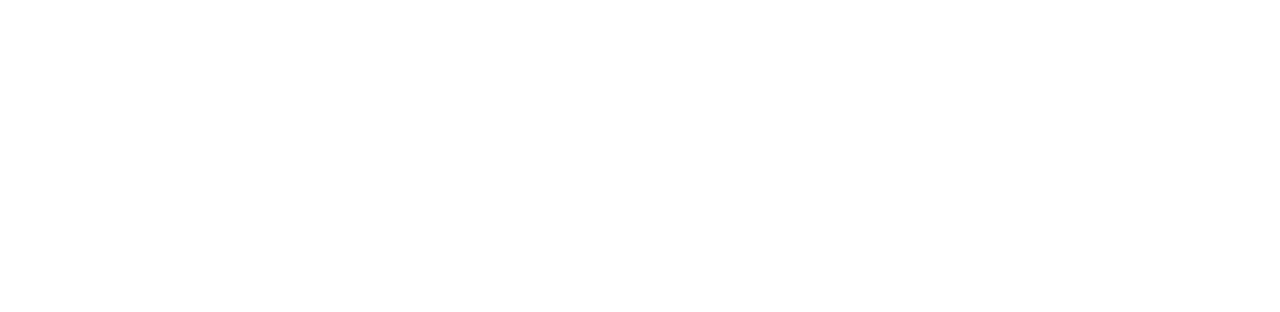
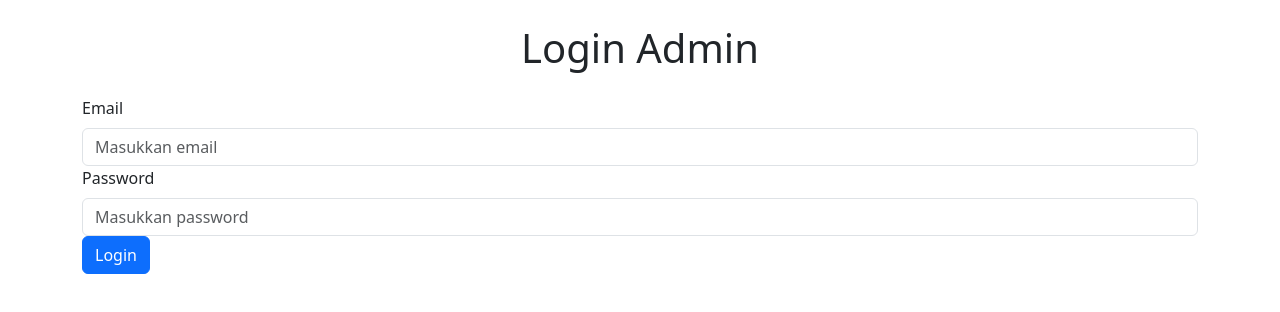
Before and after one commit to ImamAriadi2022/web-search-loker, a React (Create React App) app in the folder frontend/: page /login in a window 1280 px wide. Before the commit this address had no page. Shown: the top 312 px of the page. Built offline with nearby package versions, Linux system fonts and the light colour scheme.

Commit message:
update admin page

```diff
--- a/frontend/src/App.js
+++ b/frontend/src/App.js
@@ -3,6 +3,7 @@ import { BrowserRouter as Router, Route, Routes } from 'react-router-dom';
 import LandingPage from './page/LandingPage';
 import AdminPage from './page/AdminPage';
 import JobRegisterPage from './page/JobRegisterPage';
+import AdminLoginPage from './page/AdminLoginPage';
 
 function App() {
   return (
@@ -11,6 +12,7 @@ function App() {
         <Route path="/" element={<LandingPage />} />
         <Route path="/admin" element={<AdminPage />} />
         <Route path="/register" element={<JobRegisterPage />} />
+        <Route path="/login" element={<AdminLoginPage />} />
       </Routes>
     </Router>
   );
--- a/frontend/src/components/Navbar.js
+++ b/frontend/src/components/Navbar.js
@@ -2,6 +2,13 @@ import React from "react";
 import { Navbar, Nav, Container } from "react-bootstrap";
 
 function CustomNavbar() {
+  const isAdmin = localStorage.getItem("isAdmin") === "true";
+
+  const handleLogout = () => {
+    localStorage.removeItem("isAdmin");
+    window.location.href = "/login";
+  };
+
   return (
     <Navbar bg="dark" variant="dark" expand="lg">
       <Container>
@@ -11,7 +18,14 @@ function CustomNavbar() {
           <Nav className="ml-auto">
             <Nav.Link href="/">Beranda</Nav.Link>
             <Nav.Link href="/register">Daftar Pekerjaan</Nav.Link>
-            <Nav.Link href="/admin">Admin</Nav.Link>
+            {isAdmin ? (
+              <>
+                <Nav.Link href="/admin">Admin</Nav.Link>
+                <Nav.Link onClick={handleLogout}>Logout</Nav.Link>
+              </>
+            ) : (
+              <Nav.Link href="/login">Login Admin</Nav.Link>
+            )}
           </Nav>
         </Navbar.Collapse>
       </Container>
--- /dev/null
+++ b/frontend/src/page/AdminLoginPage.js
@@ -0,0 +1,50 @@
+import React, { useState } from "react";
+import { Container, Form, Button, Alert } from "react-bootstrap";
+
+function AdminLoginPage() {
+  const [email, setEmail] = useState("");
+  const [password, setPassword] = useState("");
+  const [error, setError] = useState("");
+
+  const handleLogin = (e) => {
+    e.preventDefault();
+    if (email === "admin@example.com" && password === "admin123") {
+      localStorage.setItem("isAdmin", "true");
+      window.location.href = "/admin";
+    } else {
+      setError("Email atau password salah");
+    }
+  };
+
+  return (
+    <Container className="mt-4">
+      <h1 className="text-center mb-4">Login Admin</h1>
+      {error && <Alert variant="danger">{error}</Alert>}
+      <Form onSubmit={handleLogin}>
+        <Form.Group controlId="formEmail">
+          <Form.Label>Email</Form.Label>
+          <Form.Control
+            type="email"
+            placeholder="Masukkan email"
+            value={email}
+            onChange={(e) => setEmail(e.target.value)}
+          />
+        </Form.Group>
+        <Form.Group controlId="formPassword">
+          <Form.Label>Password</Form.Label>
+          <Form.Control
+            type="password"
+            placeholder="Masukkan password"
+            value={password}
+            onChange={(e) => setPassword(e.target.value)}
+          />
+        </Form.Group>
+        <Button variant="primary" type="submit">
+          Login
+        </Button>
+      </Form>
+    </Container>
+  );
+}
+
+export default AdminLoginPage;
--- a/frontend/src/page/AdminPage.js
+++ b/frontend/src/page/AdminPage.js
@@ -1,6 +1,6 @@
 import React, { useState } from "react";
-import { Container, Table, Form, Button, Row, Col } from "react-bootstrap";
-import CostumNavbar from "../components/Navbar";
+import { Container, Table, Form, Button, Row, Col, Modal } from "react-bootstrap";
+import CustomNavbar from "../components/Navbar";
 
 function AdminPage() {
   const [jobs, setJobs] = useState([
@@ -56,6 +56,7 @@ function AdminPage() {
   const [filteredJobs, setFilteredJobs] = useState(jobs);
   const [searchQuery, setSearchQuery] = useState("");
   const [filterProfession, setFilterProfession] = useState("");
+  const [selectedJob, setSelectedJob] = useState(null);
 
   // Handle approve action
   const handleApprove = (id) => {
@@ -107,9 +108,19 @@ function AdminPage() {
     setFilteredJobs(filtered);
   };
 
+  // Handle show detail
+  const handleShowDetail = (job) => {
+    setSelectedJob(job);
+  };
+
+  // Handle close detail
+  const handleCloseDetail = () => {
+    setSelectedJob(null);
+  };
+
   return (
     <>
-    <CostumNavbar />
+      <CustomNavbar />
       <Container className="mt-4">
         <h1 className="text-center mb-4">Panel Admin</h1>
 
@@ -148,18 +159,9 @@ function AdminPage() {
             <thead>
               <tr>
                 <th>Nama</th>
-              <th>Email</th>
-              <th>Telepon</th>
                 <th>Profesi</th>
                 <th>Kota</th>
                 <th>Provinsi</th>
-              <th>Deskripsi</th>
-              <th>Portofolio</th>
-              <th>Gaji</th>
-              <th>Pendidikan</th>
-              <th>Alamat</th>
-              <th>Usia</th>
-              <th>Foto</th>
                 <th>Aksi</th>
               </tr>
             </thead>
@@ -167,29 +169,18 @@ function AdminPage() {
               {filteredJobs.map((job) => (
                 <tr key={job.id}>
                   <td>{job.name}</td>
-                <td>{job.email}</td>
-                <td>{job.phone}</td>
                   <td>{job.profession}</td>
                   <td>{job.city}</td>
                   <td>{job.province}</td>
-                <td>{job.description}</td>
                   <td>
-                  <a
-                    href={job.portfolio}
-                    target="_blank"
-                    rel="noopener noreferrer"
+                    <Button
+                      variant="info"
+                      size="sm"
+                      onClick={() => handleShowDetail(job)}
+                      className="mr-2"
                     >
-                    Lihat Portofolio
-                  </a>
-                </td>
-                <td>Rp {job.salary.toLocaleString()}</td>
-                <td>{job.education}</td>
-                <td>{job.address}</td>
-                <td>{job.age}</td>
-                <td>
-                  <img src={job.image} alt="Profile" width="50" height="50" />
-                </td>
-                <td>
+                      Lihat Detail
+                    </Button>
                     <Button
                       variant="success"
                       size="sm"
@@ -221,6 +212,35 @@ function AdminPage() {
         ) : (
           <p>Tidak ada pekerjaan ditemukan.</p>
         )}
+
+        {/* Job Detail Modal */}
+        {selectedJob && (
+          <Modal show={true} onHide={handleCloseDetail}>
+            <Modal.Header closeButton>
+              <Modal.Title>Detail Pekerjaan</Modal.Title>
+            </Modal.Header>
+            <Modal.Body>
+              <p><strong>Nama:</strong> {selectedJob.name}</p>
+              <p><strong>Email:</strong> {selectedJob.email}</p>
+              <p><strong>Telepon:</strong> {selectedJob.phone}</p>
+              <p><strong>Profesi:</strong> {selectedJob.profession}</p>
+              <p><strong>Kota:</strong> {selectedJob.city}</p>
+              <p><strong>Provinsi:</strong> {selectedJob.province}</p>
+              <p><strong>Deskripsi:</strong> {selectedJob.description}</p>
+              <p><strong>Portofolio:</strong> <a href={selectedJob.portfolio} target="_blank" rel="noopener noreferrer">Lihat Portofolio</a></p>
+              <p><strong>Gaji:</strong> Rp {selectedJob.salary.toLocaleString()}</p>
+              <p><strong>Pendidikan:</strong> {selectedJob.education}</p>
+              <p><strong>Alamat:</strong> {selectedJob.address}</p>
+              <p><strong>Usia:</strong> {selectedJob.age}</p>
+              <p><strong>Foto:</strong> <img src={selectedJob.image} alt="Profile" width="100" height="100" /></p>
+            </Modal.Body>
+            <Modal.Footer>
+              <Button variant="secondary" onClick={handleCloseDetail}>
+                Tutup
+              </Button>
+            </Modal.Footer>
+          </Modal>
+        )}
       </Container>
     </>
   );
```
Lines whose indentation alone changed are shown as unchanged.
